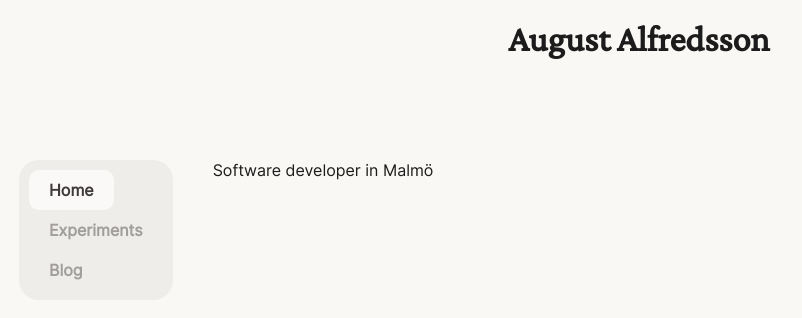
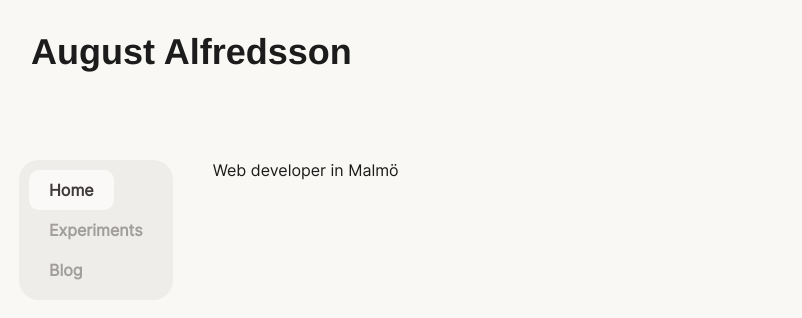
Before and after one commit to augustalfredsson/personal-website, a Gatsby site: page / in a window 1280 px wide. Shown: the whole page, without its empty margins (1-803 px from the left). Built offline with nearby package versions, Linux system fonts and the light colour scheme; Gatsby itself is replaced by a stand-in of ours; a web font is replaced by a local one.

Commit message:
Refactoring

```diff
--- /dev/null
+++ b/src/components/grid.jsx
@@ -0,0 +1,29 @@
+import styled from 'styled-components';
+
+const Grid = styled.div`
+  /* Grid styles */
+  display: grid;
+  grid-template-rows: repeat(3, 1fr);
+  grid-template-columns:
+    min-content minmax(325px, 1fr) minmax(0, 1fr);
+  grid-template-areas:
+    'header header header'
+    'sidebar main annotations'
+    'footer footer footer';
+  align-items: start;
+  grid-gap: 20px;
+  justify-items: start;
+
+  @media (max-width: ${(p) => p.theme.breakpoint.mobile}) {
+    grid-template-rows: repeat(4, auto);
+    grid-template-columns:
+      minmax(0, ${(p) => p.theme.breakpoint.mobile});
+    grid-template-areas:
+      'header'
+      'sidebar'
+      'main'
+      'footer';
+  }
+`;
+
+export default Grid;
--- /dev/null
+++ b/src/components/pageHeader.jsx
@@ -0,0 +1,27 @@
+import PropTypes from 'prop-types';
+import styled from 'styled-components';
+import React from 'react';
+import Title from './title';
+
+const PageHeader = ({ title }) => (
+  <Header>
+    <Title>{title}</Title>
+  </Header>
+);
+
+PageHeader.propTypes = {
+  title: PropTypes.string,
+};
+
+PageHeader.defaultProps = {
+  title: '',
+};
+
+export default PageHeader;
+
+
+const Header = styled.header`
+  width: 100%;
+  grid-area: header;
+  padding: 32px;
+`;
--- a/src/components/sidebar.jsx
+++ b/src/components/sidebar.jsx
@@ -1,20 +1,22 @@
 import React from 'react';
 import PropTypes from 'prop-types';
+import { Link } from 'gatsby';
 import styled from 'styled-components';
 
 const Sidebar = ({ selectedItem, items }) => (
+  <nav>
     <List>
       {items.map((item) => (
         <Item>
-        <Link href={item.path}>
+          <Link href={item.path} to={item.path}>
             <ItemLabel selected={item.title === selectedItem}>
               {item.title}
             </ItemLabel>
           </Link>
         </Item>
       ))}
-
     </List>
+  </nav>
 );
 Sidebar.propTypes = {
   selectedItem: PropTypes.number.isRequired,
@@ -42,16 +44,16 @@ const Item = styled.li`
   &:hover {
     cursor: pointer;
   }
+  a {
+    text-decoration: none;
+  }
 `;
 
 const ItemLabel = styled.span`
   background: ${(p) => (p.selected ? 'rgba(255,255,255, 0.7)' : 'transparent')};
-  color: ${(p) => (p.selected ? p.theme.textColorWithAlpha(0.9) : p.theme.textColorWithAlpha(0.4))};
+  color: ${(p) => (p.selected
+    ? p.theme.textColorWithAlpha(0.9)
+    : p.theme.textColorWithAlpha(0.4))};
   padding: 10px 20px;
   border-radius: 10px;
 `;
-
-const Link = styled.a`
-  text-decoration: none;
-
-`;
--- /dev/null
+++ b/src/components/title.jsx
@@ -0,0 +1,7 @@
+import styled from 'styled-components';
+
+const Title = styled.h1`
+  font-family: 'Helvetica'
+`;
+
+export default Title;
--- a/src/pages/index.jsx
+++ b/src/pages/index.jsx
@@ -5,14 +5,14 @@ import '../fonts/Inter-Regular.woff2';
 import Frame from '../components/frame';
 import SEO from '../components/seo';
 import Sidebar from '../components/sidebar';
+import Grid from '../components/grid';
+import PageHeader from '../components/pageHeader';
 
 const Home = () => (
   <Frame>
     <SEO title="August Alfredsson" />
     <Grid>
-      <Header>
-        <Name>August Alfredsson</Name>
-      </Header>
+      <PageHeader title="August Alfredsson" />
       <SidebarContainer>
         <Sidebar
           selectedItem="Home"
@@ -23,7 +23,7 @@ const Home = () => (
           ]}
         />
       </SidebarContainer>
-      <Description>Software developer in Malmö</Description>
+      <Description>Web developer in Malmö</Description>
     </Grid>
     <Link to="/page-2/" />
   </Frame>
@@ -31,43 +31,9 @@ const Home = () => (
 
 export default Home;
 
-const Grid = styled.div`
-  /* Grid styles */
-  display: grid;
-  grid-template-rows: repeat(3, 1fr);
-  grid-template-columns:
-    min-content minmax(325px, 1fr) minmax(0, 1fr);
-  grid-template-areas:
-    'header header header'
-    'sidebar main annotations'
-    'footer footer footer';
-  align-items: start;
-  grid-gap: 20px;
-  justify-items: start;
-
-  @media (max-width: ${(p) => p.theme.breakpoint.mobile}) {
-    grid-template-rows: repeat(4, auto);
-    grid-template-columns:
-      minmax(0, ${(p) => p.theme.breakpoint.mobile});
-    grid-template-areas:
-      'header'
-      'sidebar'
-      'main'
-      'footer';
-  }
-`;
-
-const Header = styled.header`
-  width: 100%;
-  text-align: center;
-  padding: 20px 0 0 0;
-  grid-area: header;
-`;
-
 const SidebarContainer = styled.div`
   margin: 0 0 0 20px;
   grid-area: sidebar;
-
   @media (max-width: ${(p) => p.theme.breakpoint.mobile}) {
     margin: 0 auto;
   }
@@ -80,8 +46,3 @@ const Description = styled.p`
   grid-area: main;
   margin: 0 20px;
 `;
-
-const Name = styled.h1`
-  font-family: 'Crimson Pro';
-  margin: 0;
-`;
```
Also changed, not shown: src/components/header.jsx (deleted, +0 -42 lines). Lines whose indentation alone changed are shown as unchanged.
